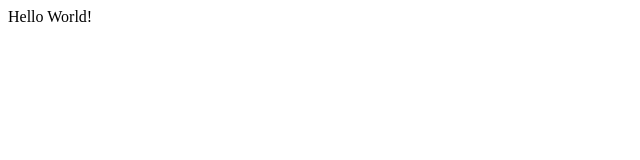
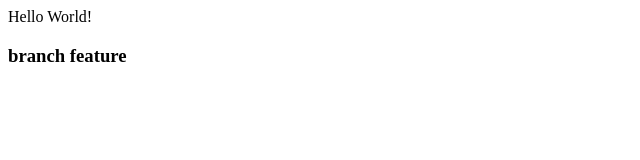
Before and after one commit to ankitt26/git-branch, a plain HTML site: page index.html in a window 1280 px wide. Shown: the whole page, without its empty margins (0-640 px from the left). Drawn offline with Linux system fonts and the light colour scheme.

Commit message:
feature branch

```diff
--- a/index.html
+++ b/index.html
@@ -8,5 +8,6 @@
   </head>
   <body>
     Hello World!
+    <h3>branch feature</h3>
   </body>
 </html>
```
